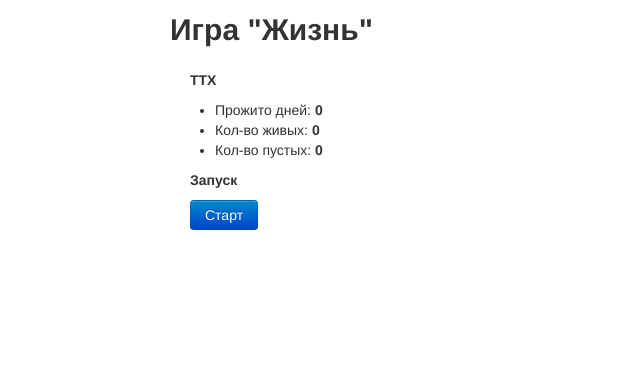
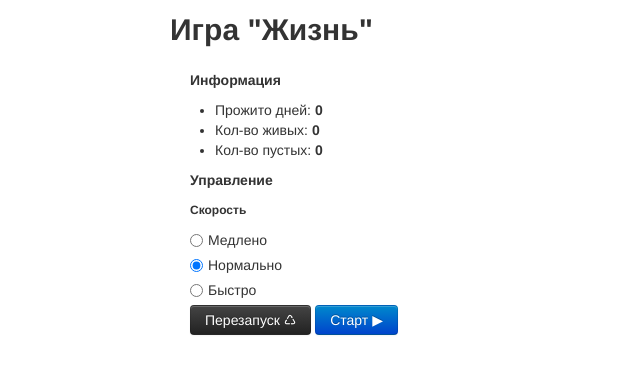
Before and after one commit to ukko/life.js, a PHP site: page / in a window 1280 px wide. Shown: the top 374 px of the page, without its empty margins (0-640 px from the left). Run offline with PHP 8.4, Linux system fonts and the light colour scheme.

Commit message:
- добавил возможность изменять скорость игры - увеличил среднюю скорость выполнения, - добавил кнопку перезапуска

```diff
--- a/www/index.php
+++ b/www/index.php
@@ -10,14 +10,30 @@
     <div class="container">
         <h2>Игра "Жизнь"</h2>
         <div class="span3">
-            <h5>ТТХ</h5>
+            <h5>Информация</h5>
             <ul>
                 <li>Прожито дней: <b id="countDays">0</b> </li>
                 <li>Кол-во живых: <b id="countLive">0</b> </li>
                 <li>Кол-во пустых: <b id="countDead">0</b> </li>
             </ul>
-            <h5>Запуск</h5>
-            <input type="button" value="Старт" class="btn btn-primary">
+
+            <h5>Управление</h5>
+
+            <h6>Скорость</h6>
+            <label class="radio">
+                <input type="radio" name="speed" value="slow"> Медлено
+            </label>
+            <label class="radio">
+                <input type="radio" name="speed" value="normal" checked="checked"> Нормально
+            </label>
+            <label class="radio">
+                <input type="radio" name="speed" value="fast"> Быстро
+            </label>
+
+            <input type="button" value="Перезапуск ♺" class="btn btn-inverse" id="refresh">
+
+            <input type="button" value="Старт ▶" class="btn btn-primary" id="start">
+
         </div>
         <div class="span4" id="container"></div>
         <div class="span4"></div>
--- a/www/js/app/board.js
+++ b/www/js/app/board.js
@@ -1,3 +1,7 @@
+/**
+ * Поле с игрой
+ * @constructor
+ */
 function Board()
 {
     /**
```
Also changed, not shown: www/js/app/app.js (+38 -3 lines), www/js/app/grid.js (+12 -0 lines), www/js/app/life.js (+68 -12 lines).
